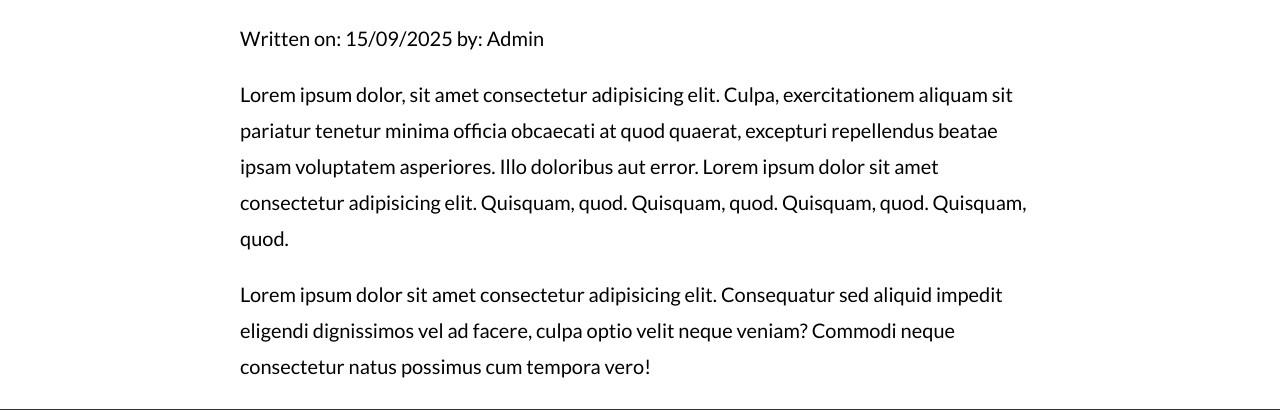
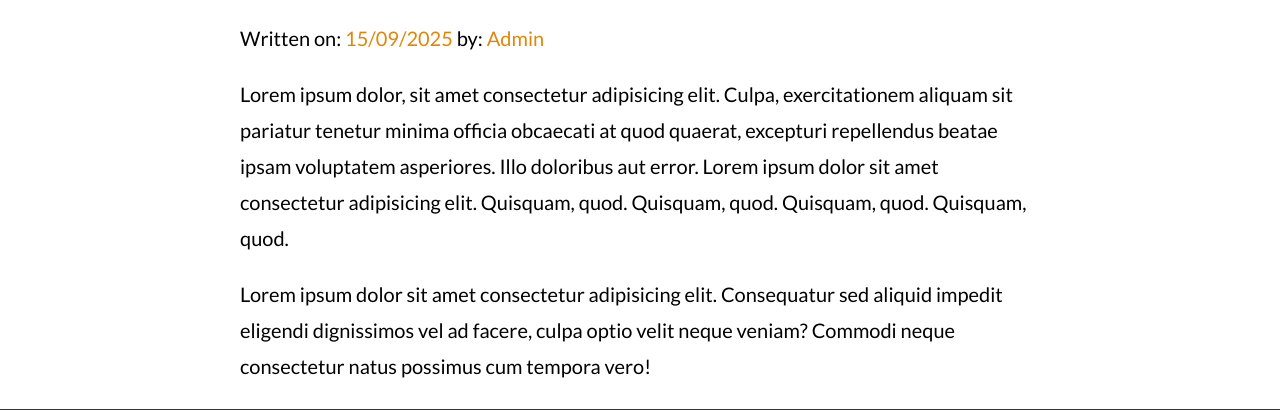
Before and after one commit to RennyGaSal/el_dev-real-estate, a PHP site: page /entry.html in a window 1280 px wide. Shown: the part 842-1252 px from the top of the page. Run offline with PHP 8.4, Linux system fonts and the light colour scheme; style sheets or scripts are compiled from the project's sources; some libraries are stand-ins or nearby versions.

Commit message:
fix(styles): adjust .meta-info styles and add row-gap to .entry-blog for improved layout

```diff
--- a/src/scss/layout/_lower-section.scss
+++ b/src/scss/layout/_lower-section.scss
@@ -10,6 +10,12 @@
     }
 }
 
+.meta-info {
+    span {
+        color: v.$yellow;
+    }
+}
+
 .entry-blog {
     margin-bottom: 2rem;
 
@@ -17,6 +23,7 @@
         display: grid;
         grid-template-columns: 1fr 2fr;
         column-gap: 2rem;
+        row-gap: 1rem;
     }
 
     &:last-of-type {
@@ -43,7 +50,4 @@
         }
     }
 
-    span {
-        color: v.$yellow;
-    }
 }
```
